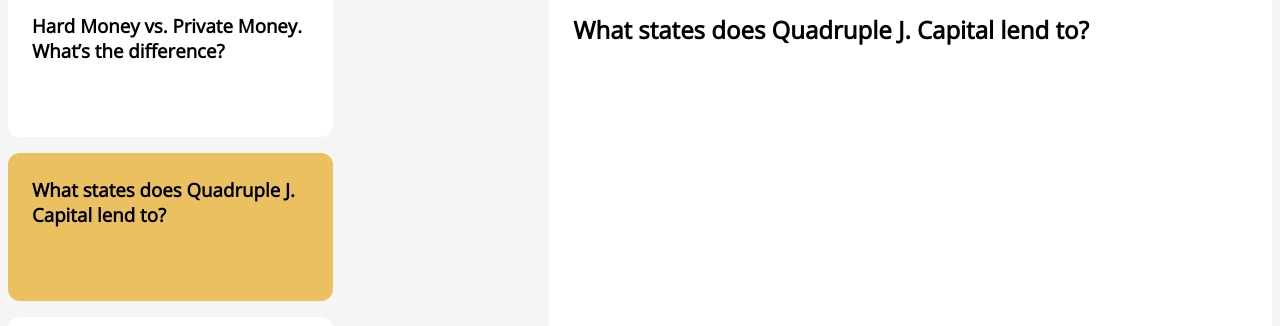
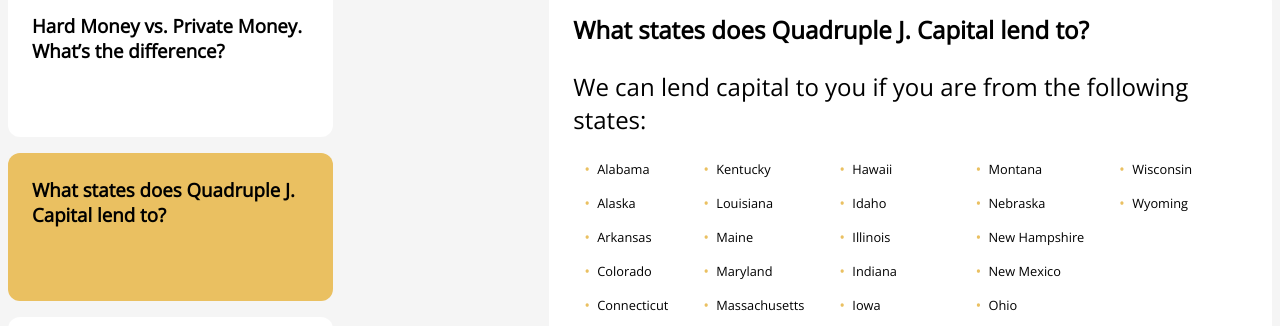
Before and after one commit to FrancoisCoding/Client-CJ-Website, a React (Create React App) app: page /faqs in a window 1280 px wide. Both pictures are taken after a click on the tab "What states does Quadruple J. Capital lend to?". Shown: the part 474-800 px from the top of the page. Built offline with nearby package versions, Linux system fonts and the light colour scheme.

Commit message:
fixed menu scrollbar

```diff
--- a/src/components/FAQS/FAQS.css
+++ b/src/components/FAQS/FAQS.css
@@ -28,3 +28,31 @@
   text-decoration: underline;
   color: #0066cc;
 }
+
+.faqs-text-list {
+  padding: 1rem;
+  width: 100%;
+  height: 90%;
+}
+
+.faqs-list {
+  list-style: none; /* Remove default bullets */
+  display: flex;
+  flex-direction: column;
+  flex-wrap: wrap;
+  height: 100%;
+  font-size: 0.8rem !important;
+}
+
+.faqs-list li {
+  padding: 0.5rem;
+}
+
+.faqs-list li::before {
+  content: "\2022"; /* Add content: \2022 is the CSS Code/unicode for a bullet */
+  color: #eac061; /* Change the color */
+  font-weight: bold; /* If you want it to be bold */
+  display: inline-block; /* Needed to add space between the bullet and the text */
+  width: 1em; /* Also needed for space (tweak if needed) */
+  margin-left: -1em; /* Also needed for space (tweak if needed) */
+}
--- a/src/components/FAQS/FAQS.js
+++ b/src/components/FAQS/FAQS.js
@@ -60,17 +60,94 @@
               <h2 className="tab-panel-title open-sans">
                 What states does Quadruple J. Capital lend to?
               </h2>
+              <p className="tab-panel-text open-sans">
+                We can lend capital to you if you are from the following states:
+              </p>
+              <div className="faqs-text-list open-sans">
+                <ul className="faqs-list">
+                  <li>Alabama</li>
+                  <li>Alaska</li>
+                  <li>Arkansas</li>
+                  <li>Colorado</li>
+                  <li>Connecticut</li>
+                  <li>Delaware</li>
+                  <li>Florida</li>
+                  <li>Georgia</li>
+                  <li>Hawaii</li>
+                  <li>Idaho</li>
+                  <li>Illinois</li>
+                  <li>Indiana</li>
+                  <li>Iowa</li>
+                  <li>Kansas</li>
+                  <li>Kentucky</li>
+                  <li>Louisiana</li>
+                  <li>Maine</li>
+                  <li>Maryland</li>
+                  <li>Massachusetts</li>
+                  <li>Michigan</li>
+                  <li>Alabama</li>
+                  <li>Alaska</li>
+                  <li>Arkansas</li>
+                  <li>Colorado</li>
+                  <li>Connecticut</li>
+                  <li>Delaware</li>
+                  <li>Florida</li>
+                  <li>Georgia</li>
+                  <li>Hawaii</li>
+                  <li>Idaho</li>
+                  <li>Illinois</li>
+                  <li>Indiana</li>
+                  <li>Iowa</li>
+                  <li>Kansas</li>
+                  <li>Kentucky</li>
+                  <li>Louisiana</li>
+                  <li>Maine</li>
+                  <li>Maryland</li>
+                  <li>Massachusetts</li>
+                  <li>Michigan</li>
+                  <li>Mississippi</li>
+                  <li>Missouri</li>
+                  <li>Montana</li>
+                  <li>Nebraska</li>
+                  <li>New Hampshire</li>
+                  <li>New Mexico</li>
+                  <li>Ohio</li>
+                  <li>Oklahoma</li>
+                  <li>Pennsylvania</li>
+                  <li>Rhode Island</li>
+                  <li>South Carolina</li>
+                  <li>Tennessee</li>
+                  <li>Texas</li>
+                  <li>Virginia</li>
+                  <li>Washington</li>
+                  <li>West Virginia</li>
+                  <li>Wisconsin</li>
+                  <li>Wyoming</li>
+                </ul>
+              </div>
             </TabPanel>
             <TabPanel>
               <h2 className="tab-panel-title open-sans">
                 Is credit the main factor in deciding whether to lend capital?
               </h2>
+              <p className="tab-panel-text open-sans">
+                No. Our loans are asset-based. We base our loans on the value of
+                the asset, not on your credit score, income, or the size of your
+                debts. However, a high credit score can potentially get you our
+                better rates.
+              </p>
             </TabPanel>
             <TabPanel>
               <h2 className="tab-panel-title open-sans">
                 What are the steps to take if I’m interested in knowing and
-                learning more about Quadruple J. Capital?{" "}
+                learning more about Quadruple J. Capital?
               </h2>
+              <p className="tab-panel-text open-sans">
+                You can contact us to schedule an appointment under the contact
+                us page. Remember, whether you’re experienced or just starting
+                out, we offer educational course to get a portfolio started
+                and/or get better rates. Please let us help you!{" "}
+              </p>
             </TabPanel>
           </Tabs>
         </div>
--- a/src/components/Navbar/Navbar.js
+++ b/src/components/Navbar/Navbar.js
@@ -7,8 +7,14 @@
 const Navbar = () => {
   let history = useHistory();
   const [isOpen, setIsOpen] = useState(false);
+  console.log(isOpen);
+  if (isOpen) {
+    document.getElementsByTagName("body")[0].style.overflowY = "hidden";
+  } else {
+    document.getElementsByTagName("body")[0].style.overflowY = "visible";
+  }
   return (
-    <div className="navbar">
+    <div className="navbar" style={{ overflow: "hidden !important" }}>
       <div className="menu">
         <Menu
           customBurgerIcon={<img src="https://i.imgur.com/M1SyJcd.png" />}
```
